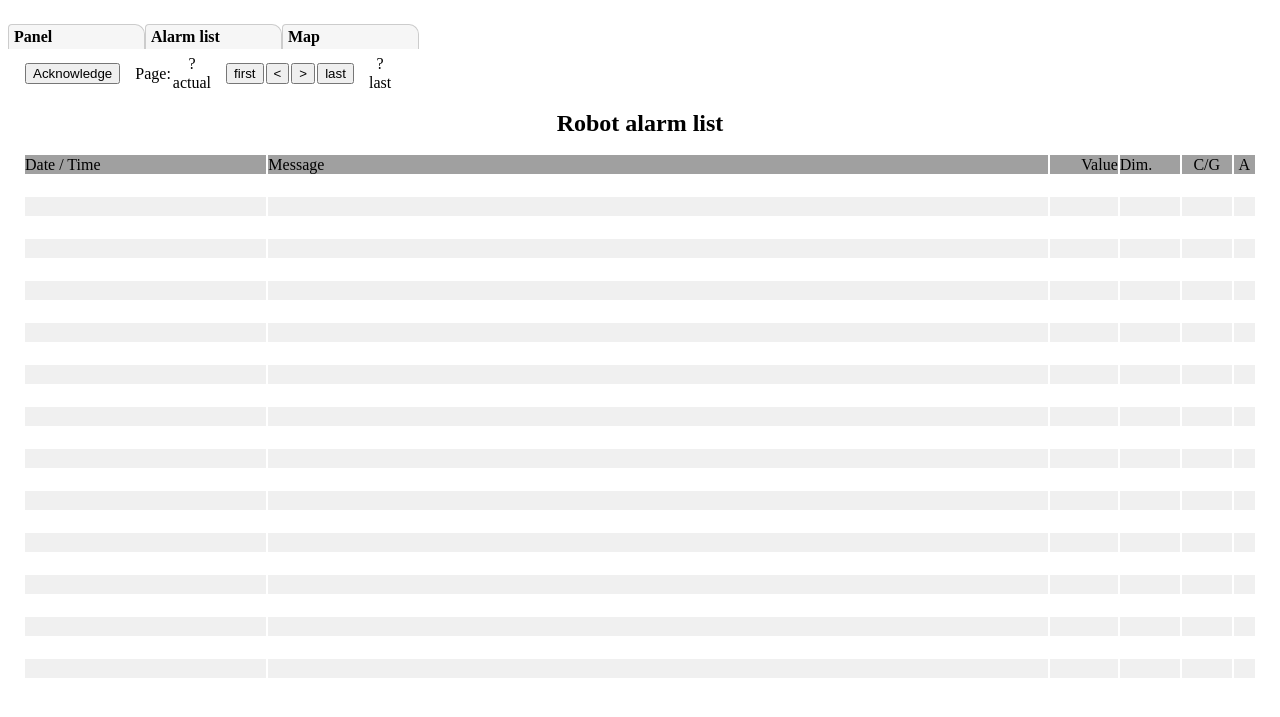
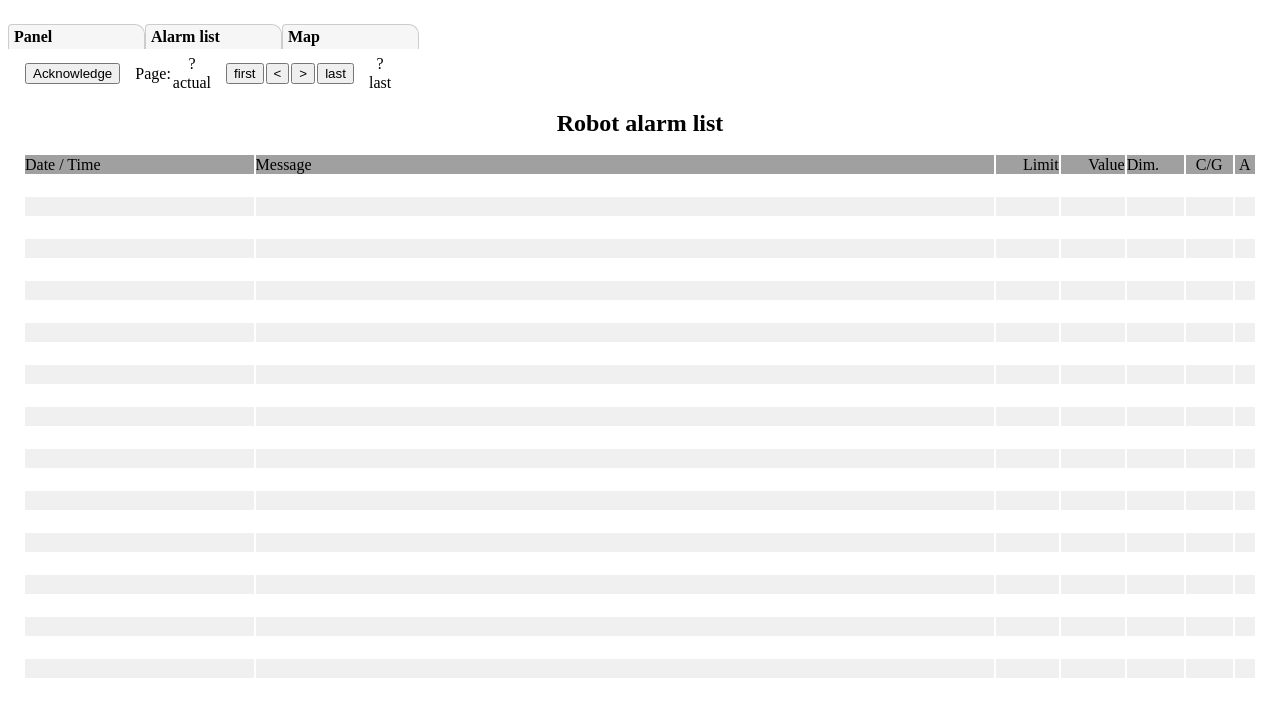
Before and after one commit to GlueckWolfgang/RaspberryPiRobot, a Python web app: template templates/Robbi.html in a window 1280 px wide, after a click on "Alarm list". Shown: the top 717 px of the page. Run offline with Jinja, Linux system fonts and the light colour scheme; the template is opened without the code that fills it, so the values that code supplies are empty.

Commit message:
2016_01_28

```diff
--- a/Robot_Toolbox/Alarm.py
+++ b/Robot_Toolbox/Alarm.py
@@ -1,7 +1,7 @@
 # -*- coding: utf-8 -*-
 ###############################################################################
 # Class of Alarm
-# Version: 2016.01.26
+# Version: 2016.01.28
 #
 # alDateTime        = str(Time stamp) created in putValue
 # all other parameters according to MeasuredValueL respectively StatusL
@@ -11,6 +11,7 @@
 # alSubtype         = "UL", "LL", ""  for measured values only
 # alStatus          = str (0, 1)
 # alDtype           = "Integer", "Float"
+# al Limit          = Limit value avvording to alDType
 # alValue...........= measured value according to alDtype
 # alDimension       = "V", "A", "cm"
 ###############################################################################
@@ -18,7 +19,7 @@
 
 class Alarm:
     def __init__(self, alDateTime, alDescription, alType, alNumber, alSubType,
-                       alStatus, alDtype, alValue, alDimension):
+                       alStatus, alDtype, alLimit, alValue, alDimension):
 
         self.alDateTime = alDateTime
         self.alDescription = alDescription
@@ -31,6 +32,7 @@ class Alarm:
         self.alSubType = alSubType
         self.alStatus = alStatus
         self.alDtype = alDtype
+        self.alLimit = alLimit
         self.alValue = alValue
         self.alDimension = alDimension
         self.alAcknowledged = False
--- a/Robot_Toolbox/AlarmL.py
+++ b/Robot_Toolbox/AlarmL.py
@@ -1,7 +1,7 @@
 # -*- coding: utf-8 -*-
 ###############################################################################
 # Class of alarm list
-# Version:  2016.01.26
+# Version:  2016.01.28
 #
 ###############################################################################
 import copy
@@ -32,7 +32,9 @@ class AlarmL:
             if AlarmO.alType == "ST":
                 Alarmtext.append("")
                 Alarmtext.append("")
+                Alarmtext.append("")
             else:
+                Alarmtext.append(AlarmO.alLimit)
                 Alarmtext.append(AlarmO.alValue)
                 Alarmtext.append(AlarmO.alDimension)
 
--- a/Robot_Toolbox/MeasuredValueL.py
+++ b/Robot_Toolbox/MeasuredValueL.py
@@ -1,7 +1,7 @@
 # -*- coding: utf-8 -*-
 ###############################################################################
 # Class of Measured Value List
-# Version:  2016.01.26
+# Version:  2016.01.28
 ###############################################################################
 from Robot_Toolbox.MeasuredValue import *
 from Robot_Toolbox.Alarm import *
@@ -67,6 +67,7 @@ class MeasuredValueL:
                         "LL",                  # Subtype
                         str(MV.LlBelow),       # int 0/1
                         MV.mvDtype,            # "Integer", "Float"
+                        str(MV.Ll),            # Limit
                         str(MV.value),         # Value
                         MV.mvDimension)        # Dimension
 
@@ -93,6 +94,7 @@ class MeasuredValueL:
                         "UL",                  # Subtype
                         str(MV.UlAbove),       # int 0/1
                         MV.mvDtype,            # "Integer", "Float"
+                        str(MV.Ul),            # Limit
                         str(MV.value),         # Value
                         MV.mvDimension)        # Dimension
 
--- a/Robot_Toolbox/StatusL.py
+++ b/Robot_Toolbox/StatusL.py
@@ -1,7 +1,7 @@
 # -*- coding: utf-8 -*-
 ###############################################################################
 # Class of status list
-# Version:  2016.01.26
+# Version:  2016.01.28
 ###############################################################################
 from Robot_Toolbox.Status import *
 from Robot_Toolbox.Alarm import *
@@ -41,6 +41,7 @@ class StatusL:
                                "",                    # Subtype for measured value
                                str(value),            # int 0/1
                                "",                    # DType for measured value
+                               "",                    # Limit of measured value
                                "",                    # Value for measured value
                                "")                    # Dimension for measured value
 
--- a/templates/Robbi.html
+++ b/templates/Robbi.html
@@ -60,210 +60,236 @@
  <tr>
   <td width="130" align="left" bgcolor="#A0A0A0" title="0.1">Date / Time</td>
   <td width="420" align="left" bgcolor="#A0A0A0" title="0.2">Message</td>
-  <td width="20" align="right" bgcolor="#A0A0A0" title="0.3">Value</td>
-  <td width="10" align="left" bgcolor="#A0A0A0" title="0.4">Dim.</td>
-  <td width="10" align="center" bgcolor="#A0A0A0" title="0.5">C/G</td>
-  <td width="10" align="center" bgcolor="#A0A0A0" title="0.6">A</td>
+  <td width="20" align="right" bgcolor="#A0A0A0" title="0.3">Limit</td>
+  <td width="20" align="right" bgcolor="#A0A0A0" title="0.4">Value</td>
+  <td width="10" align="left" bgcolor="#A0A0A0" title="0.5">Dim.</td>
+  <td width="10" align="center" bgcolor="#A0A0A0" title="0.6">C/G</td>
+  <td width="10" align="center" bgcolor="#A0A0A0" title="0.7">A</td>
  </tr>
  <tr>
   <td title="1.1">&nbsp;</td>
   <td title="1.2">&nbsp;</td>
   <td align="right" title="1.3">&nbsp;</td>
-  <td align="left" title="1.4">&nbsp;</td>
-  <td align="center" title="1.5">&nbsp;</td>
+  <td align="right" title="1.4">&nbsp;</td>
+  <td align="left" title="1.5">&nbsp;</td>
   <td align="center" title="1.6">&nbsp;</td>
+  <td align="center" title="1.7">&nbsp;</td>
  </tr>
  <tr>
   <td bgcolor="#F0F0F0" title="2.1">&nbsp;</td>
   <td bgcolor="#F0F0F0" title="2.2">&nbsp;</td>
   <td align="right" bgcolor="#F0F0F0" title="2.3">&nbsp;</td>
-  <td align="left" bgcolor="#F0F0F0" title="2.4">&nbsp;</td>
-  <td align="center" bgcolor="#F0F0F0" title="2.5">&nbsp;</td>
+  <td align="right" bgcolor="#F0F0F0" title="2.4">&nbsp;</td>
+  <td align="left" bgcolor="#F0F0F0" title="2.5">&nbsp;</td>
   <td align="center" bgcolor="#F0F0F0" title="2.6">&nbsp;</td>
+  <td align="center" bgcolor="#F0F0F0" title="2.7">&nbsp;</td>
  </tr>
  <tr>
   <td title="3.1">&nbsp;</td>
   <td title="3.2">&nbsp;</td>
   <td align="right" title="3.3">&nbsp;</td>
-  <td align="left" title="3.4">&nbsp;</td>
-  <td align="center" title="3.5">&nbsp;</td>
+  <td align="right" title="3.4">&nbsp;</td>
+  <td align="left" title="3.5">&nbsp;</td>
   <td align="center" title="3.6">&nbsp;</td>
+  <td align="center" title="3.7">&nbsp;</td>
  </tr>
  <tr>
   <td bgcolor="#F0F0F0" title="4.1">&nbsp;</td>
   <td bgcolor="#F0F0F0" title="4.2">&nbsp;</td>
   <td align="right" bgcolor="#F0F0F0" title="4.3">&nbsp;</td>
-  <td align="left" bgcolor="#F0F0F0" title="4.4">&nbsp;</td>
-  <td align="center" bgcolor="#F0F0F0" title="4.5">&nbsp;</td>
+  <td align="right" bgcolor="#F0F0F0" title="4.4">&nbsp;</td>
+  <td align="left" bgcolor="#F0F0F0" title="4.5">&nbsp;</td>
   <td align="center" bgcolor="#F0F0F0" title="4.6">&nbsp;</td>
+  <td align="center" bgcolor="#F0F0F0" title="4.7">&nbsp;</td>
  </tr>
  <tr>
   <td title="5.1">&nbsp;</td>
   <td title="5.2">&nbsp;</td>
   <td align="right" title="5.3">&nbsp;</td>
-  <td align="left" title="5.4">&nbsp;</td>
-  <td align="center" title="5.5">&nbsp;</td>
+  <td align="right" title="5.4">&nbsp;</td>
+  <td align="left" title="5.5">&nbsp;</td>
   <td align="center" title="5.6">&nbsp;</td>
+  <td align="center" title="5.7">&nbsp;</td>
  </tr>
  <tr>
   <td bgcolor="#F0F0F0" title="6.1">&nbsp;</td>
   <td bgcolor="#F0F0F0" title="6.2">&nbsp;</td>
   <td align="right" bgcolor="#F0F0F0" title="6.3">&nbsp;</td>
-  <td align="left" bgcolor="#F0F0F0" title="6.4">&nbsp;</td>
-  <td align="center" bgcolor="#F0F0F0" title="6.5">&nbsp;</td>
+  <td align="right" bgcolor="#F0F0F0" title="6.4">&nbsp;</td>
+  <td align="left" bgcolor="#F0F0F0" title="6.5">&nbsp;</td>
   <td align="center" bgcolor="#F0F0F0" title="6.6">&nbsp;</td>
+  <td align="center" bgcolor="#F0F0F0" title="6.7">&nbsp;</td>
  </tr>
  <tr>
   <td title="7.1">&nbsp;</td>
   <td title="7.2">&nbsp;</td>
   <td align="right" title="7.3">&nbsp;</td>
-  <td align="left" title="7.4">&nbsp;</td>
-  <td align="center" title="7.5">&nbsp;</td>
+  <td align="right" title="7.4">&nbsp;</td>
+  <td align="left" title="7.5">&nbsp;</td>
   <td align="center" title="7.6">&nbsp;</td>
+  <td align="center" title="7.7">&nbsp;</td>
  </tr>
  <tr>
   <td bgcolor="#F0F0F0" title="8.1">&nbsp;</td>
   <td bgcolor="#F0F0F0" title="8.2">&nbsp;</td>
   <td align="right" bgcolor="#F0F0F0" title="8.3">&nbsp;</td>
-  <td align="left" bgcolor="#F0F0F0" title="8.4">&nbsp;</td>
-  <td align="center" bgcolor="#F0F0F0" title="8.5">&nbsp;</td>
+  <td align="right" bgcolor="#F0F0F0" title="8.4">&nbsp;</td>
+  <td align="left" bgcolor="#F0F0F0" title="8.5">&nbsp;</td>
   <td align="center" bgcolor="#F0F0F0" title="8.6">&nbsp;</td>
+  <td align="center" bgcolor="#F0F0F0" title="8.7">&nbsp;</td>
  </tr>
  <tr>
   <td title="9.1">&nbsp;</td>
   <td title="9.2">&nbsp;</td>
   <td align="right" title="9.3">&nbsp;</td>
-  <td align="left" title="9.4">&nbsp;</td>
-  <td align="center" title="9.5">&nbsp;</td>
+  <td align="right" title="9.4">&nbsp;</td>
+  <td align="left" title="9.5">&nbsp;</td>
   <td align="center" title="9.6">&nbsp;</td>
+  <td align="center" title="9.7">&nbsp;</td>
  </tr>
  <tr>
   <td bgcolor="#F0F0F0" title="10.1">&nbsp;</td>
   <td bgcolor="#F0F0F0" title="10.2">&nbsp;</td>
   <td align="right" bgcolor="#F0F0F0" title="10.3">&nbsp;</td>
-  <td align="left" bgcolor="#F0F0F0" title="10.4">&nbsp;</td>
-  <td align="center" bgcolor="#F0F0F0" title="10.5">&nbsp;</td>
+  <td align="right" bgcolor="#F0F0F0" title="10.4">&nbsp;</td>
+  <td align="left" bgcolor="#F0F0F0" title="10.5">&nbsp;</td>
   <td align="center" bgcolor="#F0F0F0" title="10.6">&nbsp;</td>
+  <td align="center" bgcolor="#F0F0F0" title="10.7">&nbsp;</td>
  </tr>
  <tr>
   <td title="11.1">&nbsp;</td>
   <td title="11.2">&nbsp;</td>
   <td align="right" title="11.3">&nbsp;</td>
-  <td align="left" title="11.4">&nbsp;</td>
-  <td align="center" title="11.5">&nbsp;</td>
+  <td align="right" title="11.4">&nbsp;</td>
+  <td align="left" title="11.5">&nbsp;</td>
   <td align="center" title="11.6">&nbsp;</td>
+  <td align="center" title="11.7">&nbsp;</td>
  </tr>
  <tr>
   <td bgcolor="#F0F0F0" title="12.1">&nbsp;</td>
   <td bgcolor="#F0F0F0" title="12.2">&nbsp;</td>
   <td align="right" bgcolor="#F0F0F0" title="12.3">&nbsp;</td>
-  <td align="left" bgcolor="#F0F0F0" title="12.4">&nbsp;</td>
-  <td align="center" bgcolor="#F0F0F0" title="12.5">&nbsp;</td>
+  <td align="right" bgcolor="#F0F0F0" title="12.4">&nbsp;</td>
+  <td align="left" bgcolor="#F0F0F0" title="12.5">&nbsp;</td>
   <td align="center" bgcolor="#F0F0F0" title="12.6">&nbsp;</td>
+  <td align="center" bgcolor="#F0F0F0" title="12.7">&nbsp;</td>
  </tr>
  <tr>
   <td title="13.1">&nbsp;</td>
   <td title="13.2">&nbsp;</td>
   <td align="right" title="13.3">&nbsp;</td>
-  <td align="left" title="13.4">&nbsp;</td>
-  <td align="center" title="13.5">&nbsp;</td>
+  <td align="right" title="13.4">&nbsp;</td>
+  <td align="left" title="13.5">&nbsp;</td>
   <td align="center" title="13.6">&nbsp;</td>
+  <td align="center" title="13.7">&nbsp;</td>
  </tr>
  <tr>
   <td bgcolor="#F0F0F0" title="14.1">&nbsp;</td>
   <td bgcolor="#F0F0F0" title="14.2">&nbsp;</td>
   <td align="right" bgcolor="#F0F0F0" title="14.3">&nbsp;</td>
-  <td align="left" bgcolor="#F0F0F0" title="14.4">&nbsp;</td>
-  <td align="center" bgcolor="#F0F0F0" title="14.5">&nbsp;</td>
+  <td align="right" bgcolor="#F0F0F0" title="14.4">&nbsp;</td>
+  <td align="left" bgcolor="#F0F0F0" title="14.5">&nbsp;</td>
   <td align="center" bgcolor="#F0F0F0" title="14.6">&nbsp;</td>
+  <td align="center" bgcolor="#F0F0F0" title="14.7">&nbsp;</td>
  </tr>
  <tr>
   <td title="15.1">&nbsp;</td>
   <td title="15.2">&nbsp;</td>
   <td align="right" title="15.3">&nbsp;</td>
-  <td align="left" title="15.4">&nbsp;</td>
-  <td align="center" title="15.5">&nbsp;</td>
+  <td align="right" title="15.4">&nbsp;</td>
+  <td align="left" title="15.5">&nbsp;</td>
   <td align="center" title="15.6">&nbsp;</td>
+  <td align="center" title="15.7">&nbsp;</td>
  </tr>
  <tr>
   <td bgcolor="#F0F0F0" title="16.1">&nbsp;</td>
   <td bgcolor="#F0F0F0" title="16.2">&nbsp;</td>
   <td align="right" bgcolor="#F0F0F0" title="16.3">&nbsp;</td>
-  <td align="left" bgcolor="#F0F0F0" title="16.4">&nbsp;</td>
-  <td align="center" bgcolor="#F0F0F0" title="16.5">&nbsp;</td>
+  <td align="right" bgcolor="#F0F0F0" title="16.4">&nbsp;</td>
+  <td align="left" bgcolor="#F0F0F0" title="16.5">&nbsp;</td>
   <td align="center" bgcolor="#F0F0F0" title="16.6">&nbsp;</td>
+  <td align="center" bgcolor="#F0F0F0" title="16.7">&nbsp;</td>
  </tr>
  <tr>
   <td title="17.1">&nbsp;</td>
   <td title="17.2">&nbsp;</td>
   <td align="right" title="17.3">&nbsp;</td>
-  <td align="left" title="17.4">&nbsp;</td>
-  <td align="center" title="17.5">&nbsp;</td>
+  <td align="right" title="17.4">&nbsp;</td>
+  <td align="left" title="17.5">&nbsp;</td>
   <td align="center" title="17.6">&nbsp;</td>
+  <td align="center" title="17.7">&nbsp;</td>
  </tr>
  <tr>
   <td bgcolor="#F0F0F0" title="18.1">&nbsp;</td>
   <td bgcolor="#F0F0F0" title="18.2">&nbsp;</td>
   <td align="right" bgcolor="#F0F0F0" title="18.3">&nbsp;</td>
-  <td align="left" bgcolor="#F0F0F0" title="18.4">&nbsp;</td>
-  <td align="center" bgcolor="#F0F0F0" title="18.5">&nbsp;</td>
-  <td align="center" bgcolor="#F0F0F0"title="18.6">&nbsp;</td>
+  <td align="right" bgcolor="#F0F0F0" title="18.4">&nbsp;</td>
+  <td align="left" bgcolor="#F0F0F0" title="18.5">&nbsp;</td>
+  <td align="center" bgcolor="#F0F0F0" title="18.6">&nbsp;</td>
+  <td align="center" bgcolor="#F0F0F0"title="18.7">&nbsp;</td>
  </tr>
  <tr>
   <td title="19.1">&nbsp;</td>
   <td title="19.2">&nbsp;</td>
   <td align="right" title="19.3">&nbsp;</td>
-  <td align="left" title="19.4">&nbsp;</td>
-  <td align="center" title="19.5">&nbsp;</td>
+  <td align="right" title="19.4">&nbsp;</td>
+  <td align="left" title="19.5">&nbsp;</td>
   <td align="center" title="19.6">&nbsp;</td>
+  <td align="center" title="19.7">&nbsp;</td>
  </tr>
  <tr>
   <td bgcolor="#F0F0F0" title="20.1">&nbsp;</td>
   <td bgcolor="#F0F0F0" title="20.2">&nbsp;</td>
   <td align="right" bgcolor="#F0F0F0" title="20.3">&nbsp;</td>
-  <td align="left" bgcolor="#F0F0F0" title="20.4">&nbsp;</td>
-  <td align="center" bgcolor="#F0F0F0" title="20.5">&nbsp;</td>
+  <td align="right" bgcolor="#F0F0F0" title="20.4">&nbsp;</td>
+  <td align="left" bgcolor="#F0F0F0" title="20.5">&nbsp;</td>
   <td align="center" bgcolor="#F0F0F0" title="20.6">&nbsp;</td>
+  <td align="center" bgcolor="#F0F0F0" title="20.7">&nbsp;</td>
  </tr>
  <tr>
   <td title="21.1">&nbsp;</td>
   <td title="21.2">&nbsp;</td>
   <td align="right" title="21.3">&nbsp;</td>
-  <td align="left" title="21.4">&nbsp;</td>
-  <td align="center" title="21.5">&nbsp;</td>
+  <td align="right" title="21.4">&nbsp;</td>
+  <td align="left" title="21.5">&nbsp;</td>
   <td align="center" title="21.6">&nbsp;</td>
+  <td align="center" title="21.7">&nbsp;</td>
  </tr>
  <tr>
   <td bgcolor="#F0F0F0" title="22.1">&nbsp;</td>
   <td bgcolor="#F0F0F0" title="22.2">&nbsp;</td>
   <td align="right" bgcolor="#F0F0F0" title="22.3">&nbsp;</td>
-  <td align="left" bgcolor="#F0F0F0" title="22.4">&nbsp;</td>
-  <td align="center" bgcolor="#F0F0F0" title="22.5">&nbsp;</td>
+  <td align="right" bgcolor="#F0F0F0" title="22.4">&nbsp;</td>
+  <td align="left" bgcolor="#F0F0F0" title="22.5">&nbsp;</td>
   <td align="center" bgcolor="#F0F0F0" title="22.6">&nbsp;</td>
+  <td align="center" bgcolor="#F0F0F0" title="22.7">&nbsp;</td>
  </tr>
  <tr>
   <td title="23.1">&nbsp;</td>
   <td title="23.2">&nbsp;</td>
   <td align="right" title="23.3">&nbsp;</td>
-  <td align="left" title="23.4">&nbsp;</td>
-  <td align="center" title="23.5">&nbsp;</td>
+  <td align="right" title="23.4">&nbsp;</td>
+  <td align="left" title="23.5">&nbsp;</td>
   <td align="center" title="23.6">&nbsp;</td>
+  <td align="center" title="23.7">&nbsp;</td>
  </tr>
  <tr>
   <td bgcolor="#F0F0F0" title="24.1">&nbsp;</td>
   <td bgcolor="#F0F0F0" title="24.2">&nbsp;</td>
   <td align="right" bgcolor="#F0F0F0" title="24.3">&nbsp;</td>
-  <td align="left" bgcolor="#F0F0F0" title="24.4">&nbsp;</td>
-  <td align="center" bgcolor="#F0F0F0" title="24.5">&nbsp;</td>
+  <td align="right" bgcolor="#F0F0F0" title="24.4">&nbsp;</td>
+  <td align="left" bgcolor="#F0F0F0" title="24.5">&nbsp;</td>
   <td align="center" bgcolor="#F0F0F0" title="24.6">&nbsp;</td>
+  <td align="center" bgcolor="#F0F0F0" title="24.7">&nbsp;</td>
  </tr>
  <tr>
   <td title="25.1">&nbsp;</td>
   <td title="25.2">&nbsp;</td>
   <td align="right" title="25.3">&nbsp;</td>
-  <td align="left" title="25.4">&nbsp;</td>
-  <td align="center" title="25.5">&nbsp;</td>
+  <td align="right" title="25.4">&nbsp;</td>
+  <td align="left" title="25.5">&nbsp;</td>
   <td align="center" title="25.6">&nbsp;</td>
+  <td align="center" title="25.7">&nbsp;</td>
  </tr>
 </table>
 
```
